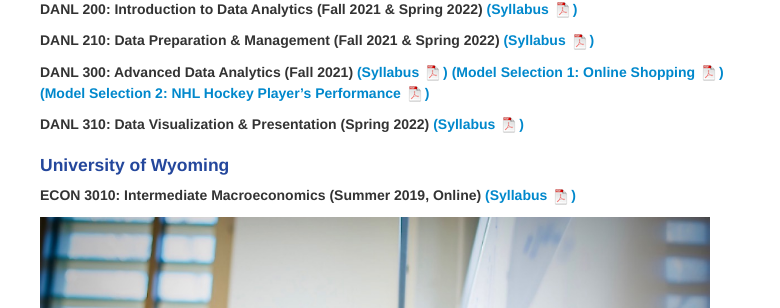
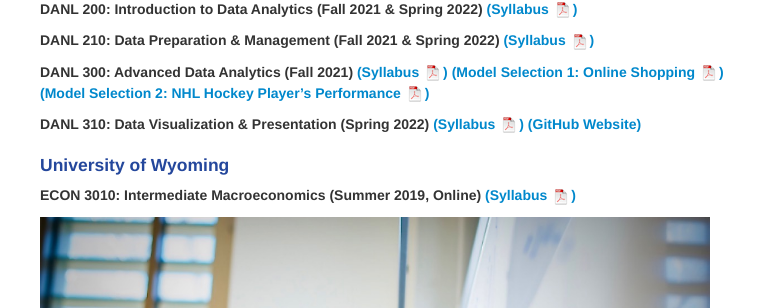
Before and after one commit to Erikwoj/bcecon.github.io, a Jekyll site: the page built from pages/teaching.md, in a window 1280 px wide. Shown: the part 133-441 px from the top of the page, without its empty margins (250-1030 px from the left). Built offline with Jekyll 4.4.1, drawn with Linux system fonts in a browser that asks for light colours.

Commit message:
Update teaching.md

```diff
--- a/pages/teaching.md
+++ b/pages/teaching.md
@@ -23,7 +23,7 @@ description: B.H. Choe's teaching
 
 ##### <strong>DANL 300: Advanced Data Analytics</strong> (Fall 2021) <a href="https://drive.google.com/file/d/1OpA6iFgd5pzUFHt5Zns0EOwa4KKo37dM/view?usp=sharing"> (Syllabus ![paper as pdf]({{ BASE_PATH }}/pages/icons16/pdf-icon.png))</a> <a href="https://drive.google.com/file/d/1i447APxZT9LeoqMjmeu-nIj2HmdJHTwo/view?usp=sharing"> (Model Selection 1: Online Shopping ![paper as pdf]({{ BASE_PATH }}/pages/icons16/pdf-icon.png))</a> <a href="https://drive.google.com/file/d/1nwMxshvZ_PiBCig6ltk31tA0G42KHtp8/view?usp=sharing"> (Model Selection 2: NHL Hockey Player's Performance ![paper as pdf]({{ BASE_PATH }}/pages/icons16/pdf-icon.png))</a>
 
-##### <strong>DANL 310: Data Visualization & Presentation</strong> (Spring 2022) <a href="https://drive.google.com/file/d/14Qw2_aIXnNB5cH08oqCVXBisPM6iBpWH/view?usp=sharing"> (Syllabus ![paper as pdf]({{ BASE_PATH }}/pages/icons16/pdf-icon.png))</a>
+##### <strong>DANL 310: Data Visualization & Presentation</strong> (Spring 2022) <a href="https://drive.google.com/file/d/14Qw2_aIXnNB5cH08oqCVXBisPM6iBpWH/view?usp=sharing"> (Syllabus ![paper as pdf]({{ BASE_PATH }}/pages/icons16/pdf-icon.png))</a>  <a href="https://bcdanl.github.io"> (GitHub Website)</a>
 
 
 
```
